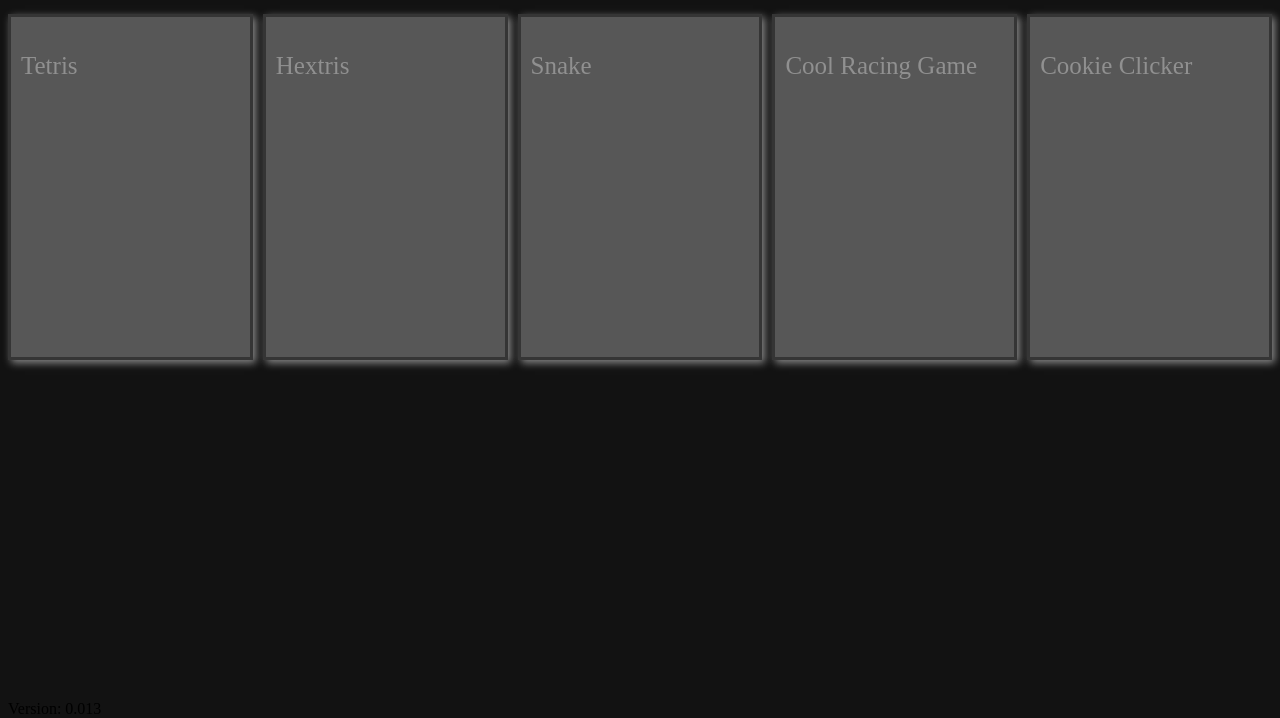
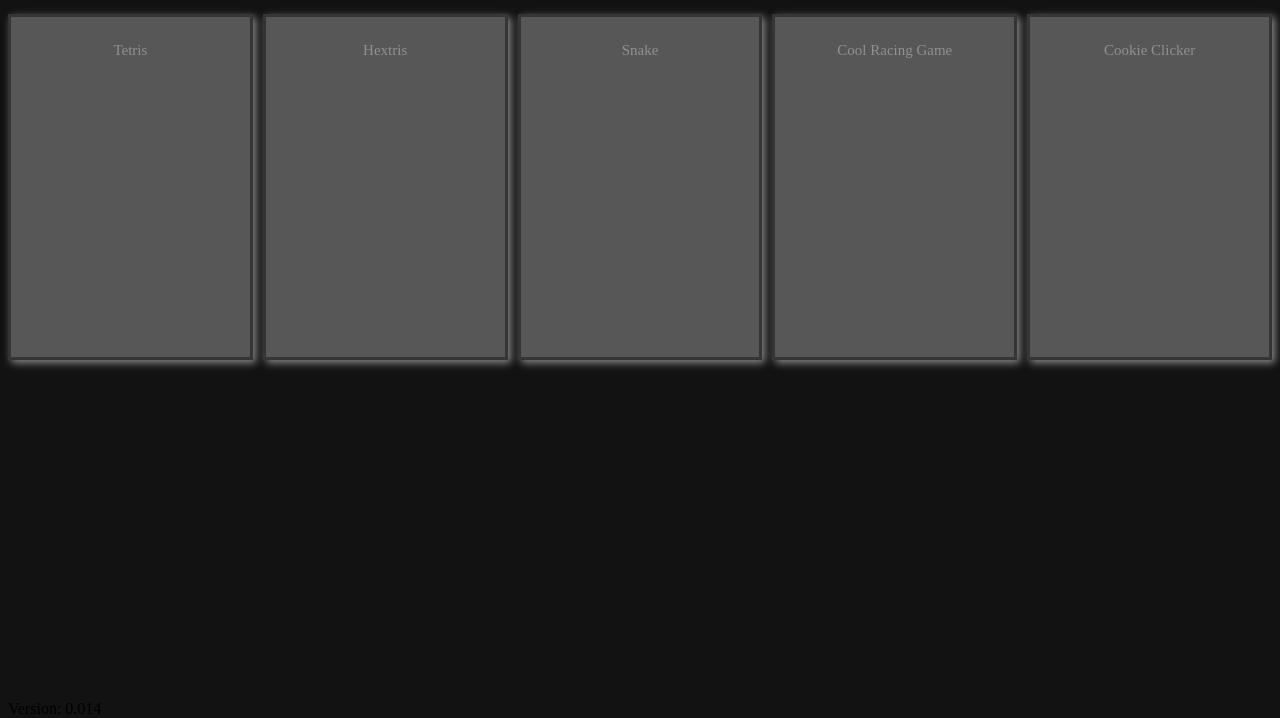
Before and after one commit to GregoryWells2007/GamingWebsiteRework, a plain HTML site: page index.html in a window 1280 px wide. Shown: the part 82-800 px from the top of the page. Drawn offline with Linux system fonts and the light colour scheme.

Commit message:
Update index.html

```diff
--- a/index.html
+++ b/index.html
@@ -22,6 +22,7 @@
        padding: 10px;
        height: 20rem;
        background-color: #575757;
+       transition: border-color 0.5s, box-shadow 0.5s;
     }
 
     .Game:hover {
@@ -44,8 +45,10 @@
     }
 
     .GameName {
-      font-size: 25px;
+      margin: none;
+      font-size: 15px;
       color: #909090;
+      text-align: center;
     }
   </style>
 </head>
@@ -58,5 +61,5 @@
     <div class="Game"><p class="GameName">Cool Racing Game</p></div>
     <div class="Game"><p class="GameName">Cookie Clicker  </p></div>
   </div>
-  <div id="version">Version: 0.013</div>
+  <div id="version">Version: 0.014</div>
 </body>
```
